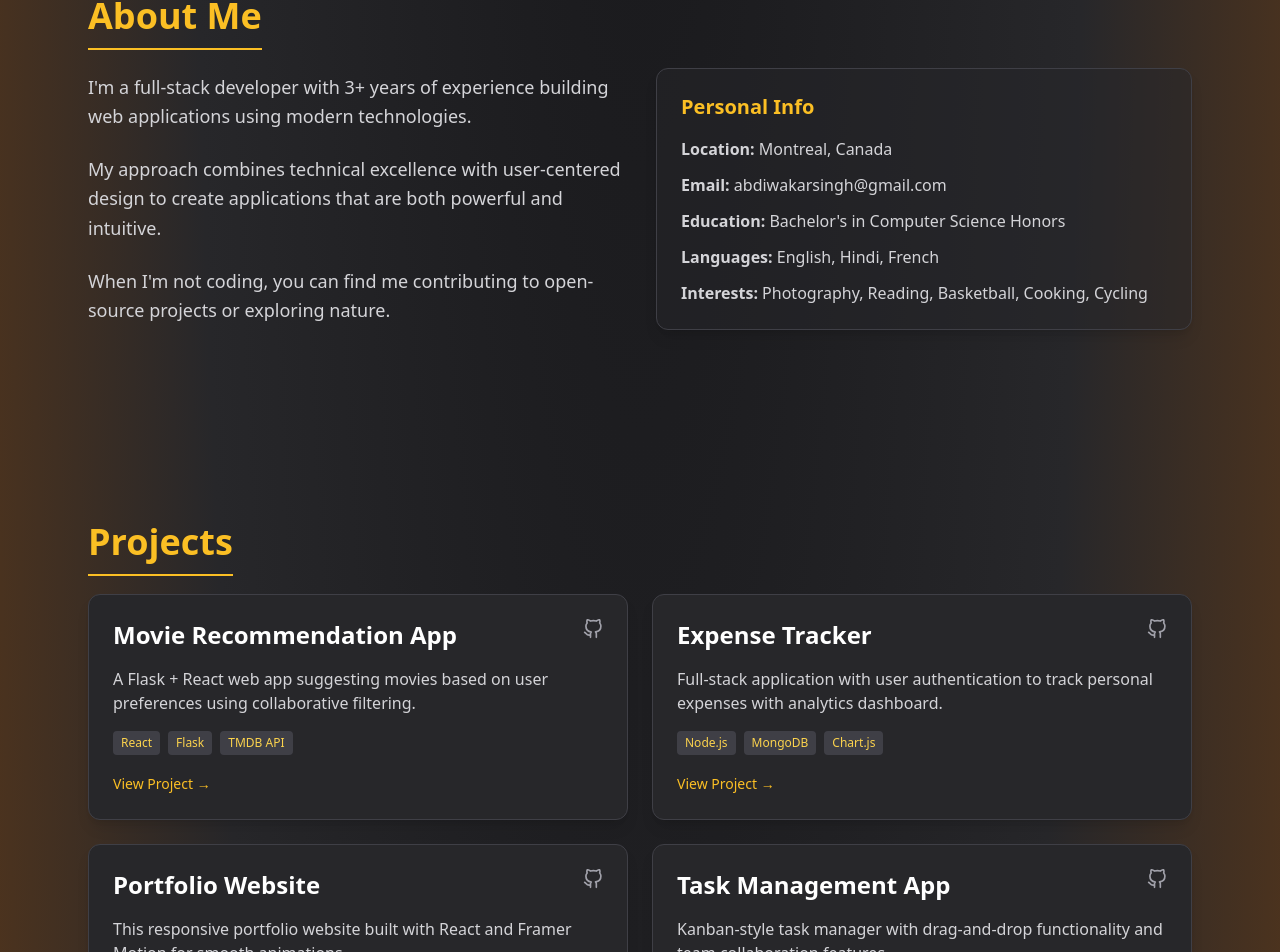
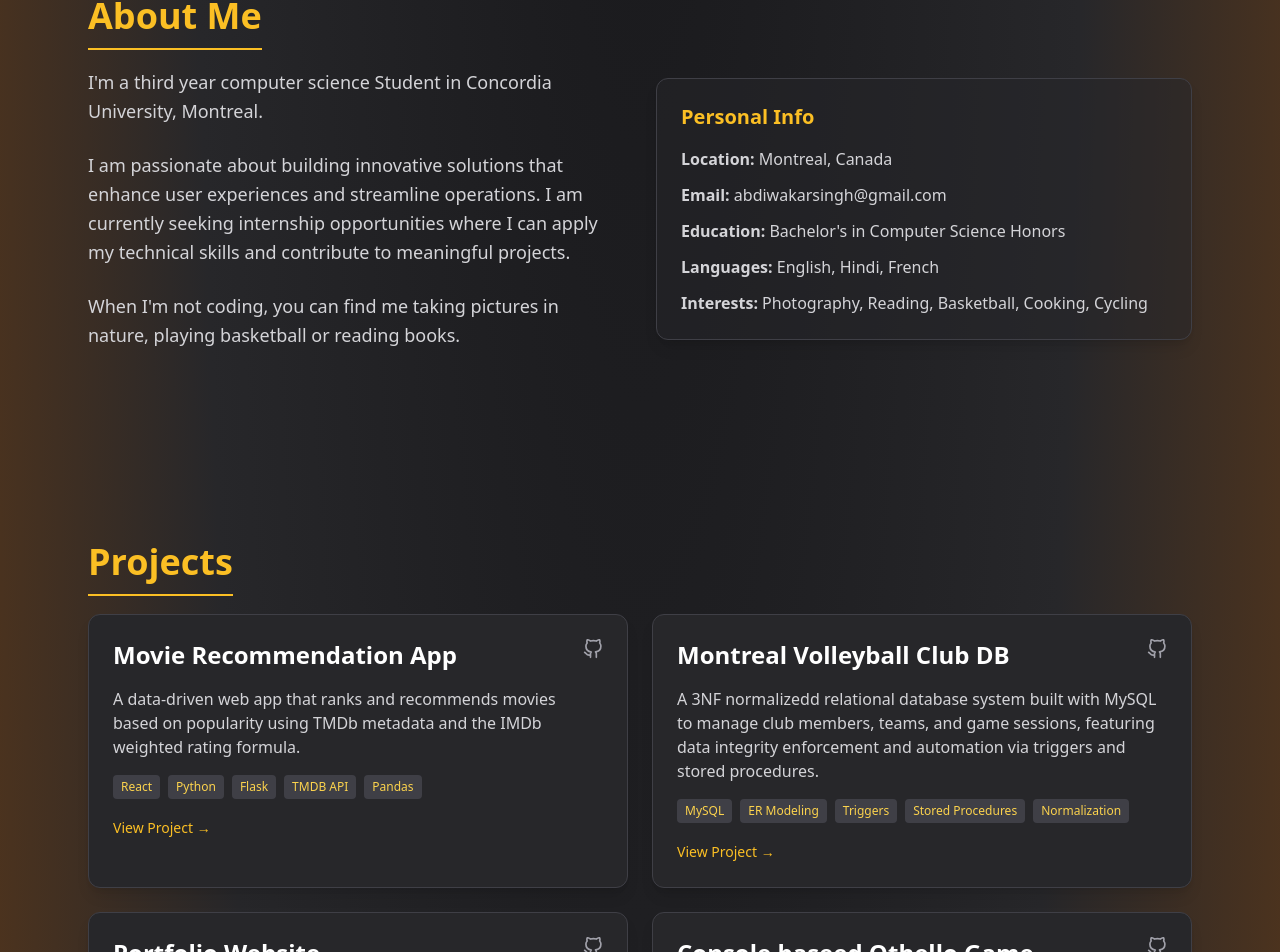
Before and after one commit to Apoorva231/dev-portfolio, a React (Create React App) app: page / in a window 1280 px wide. Shown: the part 868-1820 px from the top of the page. Built offline with nearby package versions, Linux system fonts and the light colour scheme.

Commit message:
Updated project descriptions

```diff
--- a/src/components/About.jsx
+++ b/src/components/About.jsx
@@ -8,11 +8,11 @@ export default function About() {
       </h2>
       <div className="grid md:grid-cols-2 gap-8 items-center">
         <div>
-          <p className="text-lg text-zinc-300 leading-relaxed mb-6">I'm a full-stack developer with 3+ years of experience building web applications using modern technologies.</p>
-          <p className="text-lg text-zinc-300 leading-relaxed mb-6">My approach combines technical excellence with user-centered design to create applications that are both powerful and intuitive.</p>
-          <p className="text-lg text-zinc-300 leading-relaxed">When I'm not coding, you can find me contributing to open-source projects or exploring nature.</p>
+          <p className="text-lg text-zinc-300 leading-relaxed mb-6">I'm a third year computer science Student in Concordia University, Montreal.</p>
+          <p className="text-lg text-zinc-300 leading-relaxed mb-6"> I am passionate about building innovative solutions that enhance user experiences and streamline operations. I am currently seeking internship opportunities where I can apply my technical skills and contribute to meaningful projects.</p>
+          <p className="text-lg text-zinc-300 leading-relaxed">When I'm not coding, you can find me taking pictures in nature, playing basketball or reading books.</p>
         </div>
-        <div className="bg-zinc-800/50 p-6 rounded-xl border border-zinc-700 shadow-lg">
+        <div className="bg-zinc-800/50 p-6 rounded-xl border border-zinc-700 shadow-lg hover:shadow-lg transform hover:-translate-y-1 transition-all duration-300">
           <h3 className="text-xl font-semibold mb-4 text-amber-400">Personal Info</h3>
           <ul className="space-y-3 text-zinc-300">
             <li><strong>Location:</strong> Montreal, Canada</li>
--- a/src/components/Contact.jsx
+++ b/src/components/Contact.jsx
@@ -42,7 +42,7 @@ export default function Contact({ formData, setFormData, status, setStatus }) {
           <div className="space-y-4">
             <div className="flex items-center space-x-4">
               <FiMail className="text-amber-400 text-xl" />
-              <span className="text-zinc-300">apoorva@example.com</span>
+              <span className="text-zinc-300">abdiwakarsingh@gmail.com</span>
             </div>
             <div className="flex items-center space-x-4">
               <FiLinkedin className="text-amber-400 text-xl" />
--- a/src/components/Experience.jsx
+++ b/src/components/Experience.jsx
@@ -1,8 +1,8 @@
 import { motion } from 'framer-motion';
 
 const experiences = [
-  { role: "Full Stack Developer Intern", company: "Tech Solutions Inc.", period: "Summer 2023", description: "Developed RESTful APIs and implemented frontend components for a SaaS product." },
-  { role: "Freelance Web Developer", company: "Self-employed", period: "2022 - Present", description: "Built responsive websites and web applications for small businesses and startups." }
+  { role: "Front End Developer", company: "Welfare Avenue", period: "March 2024-Present", description: "Maintaining and enhancing the organization’s website using ReactJS, JavaScript, HTML/CSS, JSX, and Hooks." },
+
 ];
 
 export default function Experience() {
--- a/src/components/Photography.jsx
+++ b/src/components/Photography.jsx
@@ -4,7 +4,7 @@ import { Link } from 'react-router-dom';
 
 const previewPhotos = [
   { src: '/photos/venice.jpg', alt: 'Sunset in Venice' },
-  { src: '/photos/iceland.jpg', alt: 'Northern lights in Iceland' },
+  { src: '/photos/dakar.jpg', alt: 'Goree Island in Dakar, Senegal' },
   { src: '/photos/japan.jpg', alt: 'Cherry blossoms in Japan' }
 ];
 
@@ -17,7 +17,7 @@ export default function Photography() {
         <span className="border-b-2 border-amber-400 pb-2">Photography</span>
       </h2>
       <p className="text-lg mb-6 text-white max-w-3xl">
-        A glimpse into my visual storytelling — moments captured across the world.
+        A glimpse into my visual storytelling
       </p>
 
       <div className="grid gap-6 sm:grid-cols-2 md:grid-cols-3">
--- a/src/components/Projects.jsx
+++ b/src/components/Projects.jsx
@@ -2,10 +2,10 @@ import { motion } from 'framer-motion';
 import { FiGithub } from 'react-icons/fi';
 
 const projects = [
-  { title: "Movie Recommendation App", description: "A Flask + React web app suggesting movies based on user preferences using collaborative filtering.", technologies: ["React", "Flask", "TMDB API"], link: "#", github: "#" },
-  { title: "Expense Tracker", description: "Full-stack application with user authentication to track personal expenses with analytics dashboard.", technologies: ["Node.js", "MongoDB", "Chart.js"], link: "#", github: "#" },
-  { title: "Portfolio Website", description: "This responsive portfolio website built with React and Framer Motion for smooth animations.", technologies: ["React", "Tailwind CSS", "Framer Motion", "EmailJS"], link: "#", github: "#" },
-  { title: "Task Management App", description: "Kanban-style task manager with drag-and-drop functionality and team collaboration features.", technologies: ["React", "Node.js", "WebSockets"], link: "#", github: "#" }
+  { title: "Movie Recommendation App", description: "A data-driven web app that ranks and recommends movies based on popularity using TMDb metadata and the IMDb weighted rating formula.", technologies: ["React", "Python" ,"Flask", "TMDB API","Pandas"], link: "#", github: "#" },
+  { title: "Montreal Volleyball Club DB", description: "A 3NF normalizedd relational database system built with MySQL to manage club members, teams, and game sessions, featuring data integrity enforcement and automation via triggers and stored procedures.", technologies: ["MySQL", "ER Modeling", "Triggers", "Stored Procedures", "Normalization"], link: "#", github: "#" },
+  { title: "Portfolio Website", description: "A clean, modern developer portfolio showcasing my projects, skills, and photography. Contact form integrated with EmailJS.", technologies: ["React", "Tailwind CSS", "Vercel", "EmailJS"], link: "#", github: "#" },
+  { title: "Console baseed Othello Game", description: "A Java-based implementation of the Othello board game, built using object-oriented principles and UML-based architecture for clean code structure.", technologies: ["Java", "OOP", "UML", "Exception Handling", "File I/O"], link: "#", github: "#" }
 ];
 
 export default function Projects() {
--- a/src/pages/PhotographyGallery.jsx
+++ b/src/pages/PhotographyGallery.jsx
@@ -4,7 +4,7 @@ import { Link } from 'react-router-dom';
 
 const galleryPhotos = [
   { src: '/photos/venice.jpg', title: 'Venice', description: 'Sunset in Venice, Italy' },
-  { src: '/photos/iceland.jpg', title: 'Iceland', description: 'Northern lights above the ice plains' },
+  { src: '/photos/dakar.jpg', title: 'Dakar, Senegal', description: 'Moments before arriving at Goree Island' },
   { src: '/photos/japan.jpg', title: 'Japan', description: 'Cherry blossoms in full bloom' },
 ];
 
```
Also changed, not shown: 1 other file (tests, documents, lock files or other folders).
